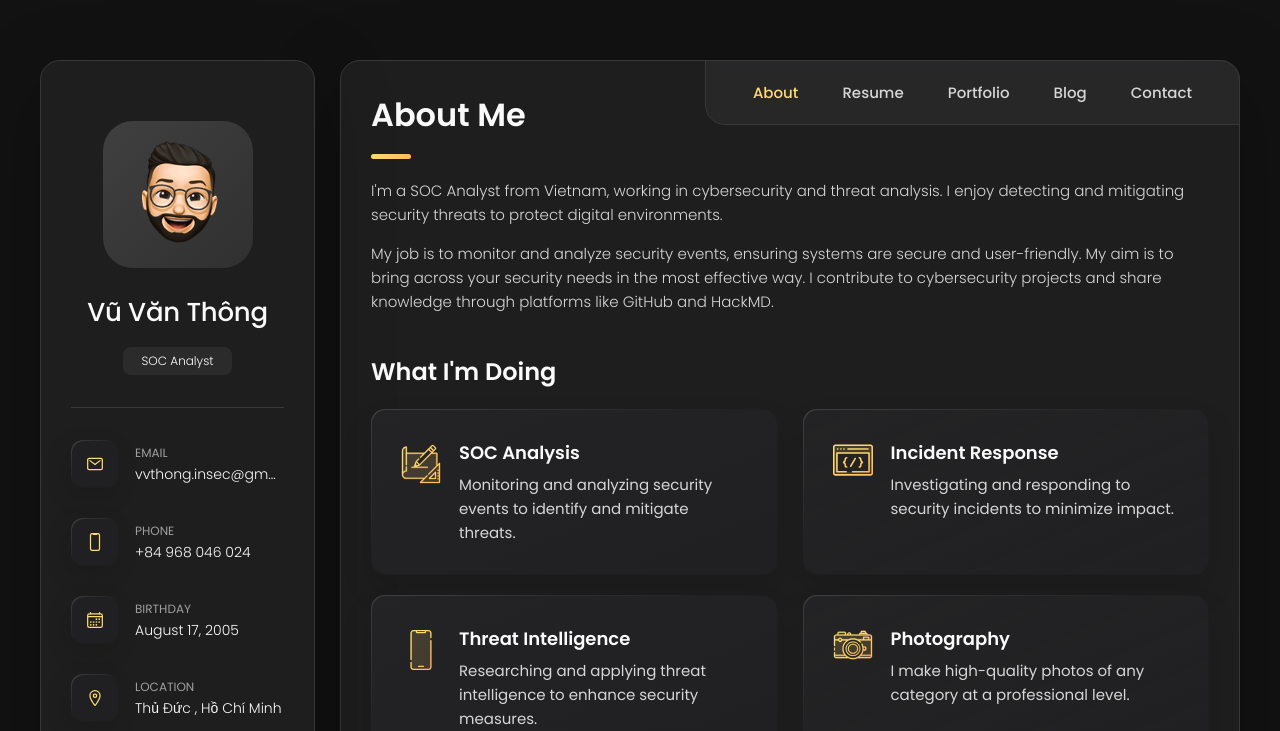
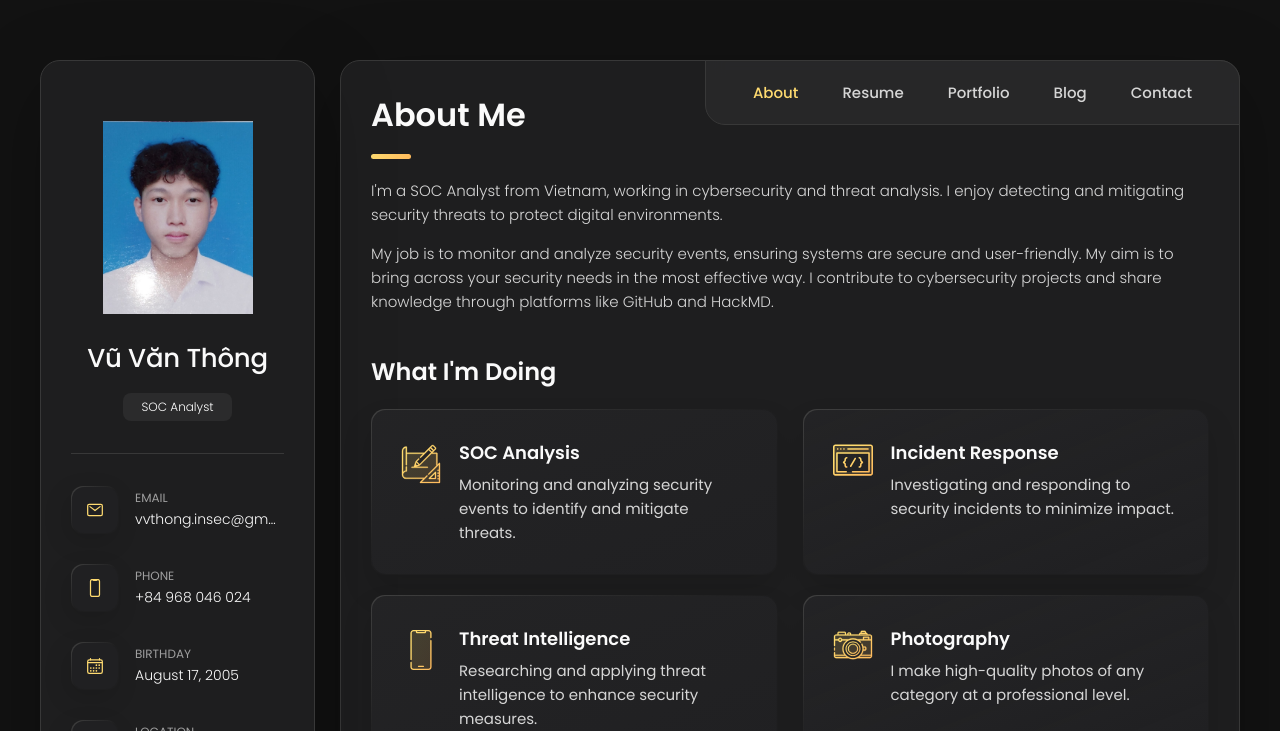
Before and after one commit to vanity1412/vanity, a plain HTML site: page index.html in a window 1280 px wide. Shown: the top 731 px of the page. Drawn offline with nearby package versions, Linux system fonts and the light colour scheme.

Commit message:
Update index.html

```diff
--- a/index.html
+++ b/index.html
@@ -42,7 +42,7 @@
       <div class="sidebar-info">
 
         <figure class="avatar-box">
-          <img src="./assets/images/my-avatar.png" alt="Vũ Văn Thông" width="80">
+          <img src="./assets/images/my123.png" alt="Vũ Văn Thông" width="80">
         </figure>
 
         <div class="info-content">
```
